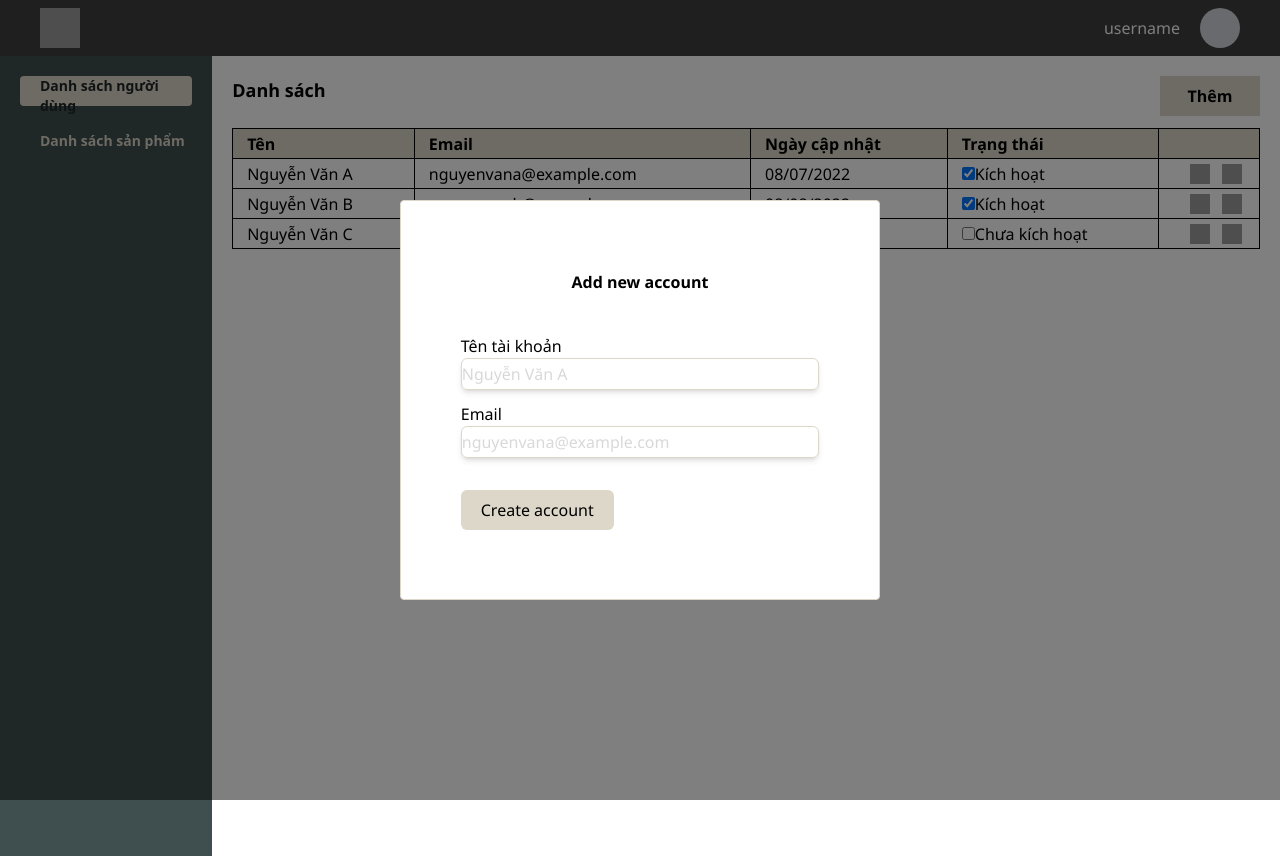
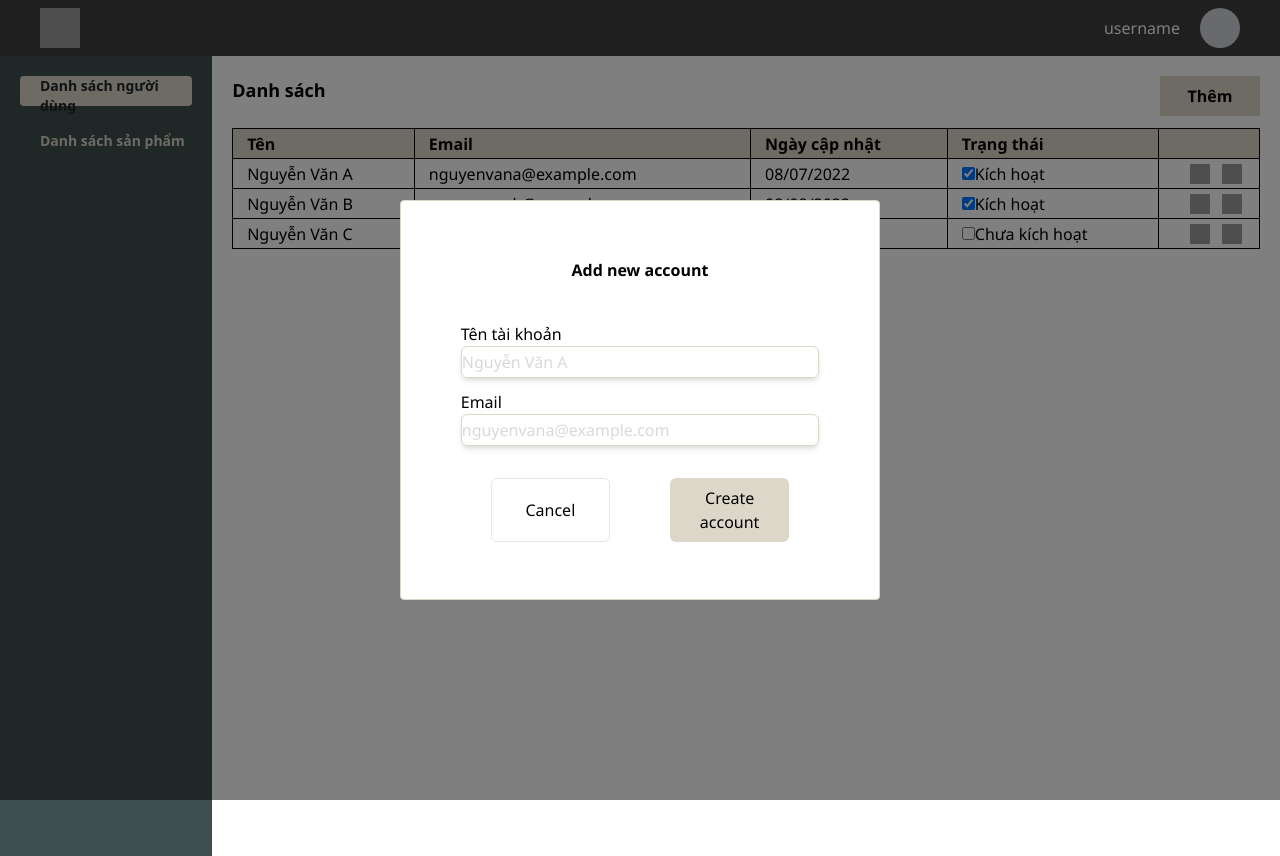
Before and after one commit to PhucKhang1310/react-forms, a React (Vite) app: page / in a window 1280 px wide. Both pictures are taken after a click on the button "Thêm". Built offline with nearby package versions, Linux system fonts and the light colour scheme; grey boxes are pictures that could not be loaded; the HTML template or start-up script is replaced by a standard one.

Commit message:
feat: enhance PopupForm and Management components with cancel functionality, update FormButton to support dynamic types and variants

```diff
--- a/src/components/FormButton.tsx
+++ b/src/components/FormButton.tsx
@@ -1,12 +1,16 @@
 interface FormButtonProps {
   label: string;
+  type?: "button" | "submit";
+  variant?: "bordered" | "filled";
+  onClick?: () => void;
 }
 
-const FormButton = ({ label }: FormButtonProps) => {
+const FormButton = ({ label, type = "submit", variant = "filled", onClick }: FormButtonProps) => {
   return (
     <button
-      className="mt-5 box-border w-auto rounded-md bg-[#dcd7c9] px-5 py-2 hover:cursor-pointer hover:opacity-90 active:opacity-50"
-      type="submit"
+      className={`${variant === "bordered" ? "border border-gray-200" : "bg-[#dcd7c9]"} mt-5 box-border w-1/3 rounded-md  px-5 py-2 hover:cursor-pointer hover:opacity-90 active:opacity-50`}
+      type={type}
+      onClick={onClick}
     >
       {label}
     </button>
--- a/src/components/Management.tsx
+++ b/src/components/Management.tsx
@@ -83,6 +83,11 @@ const Management = () => {
     setPendingItem(null);
   };
 
+  const onCancel = () => {
+    setCreatingAccount(false);
+    setPendingItem(null);
+  }
+
   const deleteMessage = `Are you sure you want to delete ${pendingItem?.name}?`;
   const statusMessage = `Are you sure you want to change the status of ${pendingItem?.name}?`;
 
@@ -96,6 +101,7 @@ const Management = () => {
             formType === "edit" ? "Update account" : "Create account"
           }
           onSubmit={handleSubmit}
+          onCancel={onCancel}
         />
       )}
       {popupVisible && (
--- a/src/components/Popup.tsx
+++ b/src/components/Popup.tsx
@@ -4,19 +4,17 @@ interface PopupProps {
   cancelText?: string;
   onConfirm?: () => void;
   onCancel?: () => void;
-  onUnfocus?: () => void;
 }
 
 const Popup = ({
   onConfirm,
   onCancel,
-  onUnfocus,
   message = "Do you really want to do this?",
   confirmText = "Yes",
   cancelText = "No",
 }: PopupProps) => {
   return (
-    <div className="absolute top-0 left-0 z-10 flex h-screen w-screen items-center justify-center bg-[rgba(0,0,0,0.5)]" onClick={onUnfocus}>
+    <div className="absolute top-0 left-0 z-10 flex h-screen w-screen items-center justify-center bg-[rgba(0,0,0,0.5)]">
       <div className="flex h-52 w-xl flex-col justify-center rounded-md bg-white">
         <div className="flex items-center justify-center p-10">
           <h3>{message}</h3>
--- a/src/components/PopupForm.tsx
+++ b/src/components/PopupForm.tsx
@@ -12,12 +12,14 @@ interface PopupFormProps {
   };
   buttonLabel?: string;
   onSubmit: (data: FormData) => void;
+  onCancel?: () => void;
 }
 
 const PopupForm = ({
   defaultValues = { name: "", email: "" },
   buttonLabel = "Create account",
   onSubmit,
+  onCancel,
   title,
 }: PopupFormProps) => {
   const {
@@ -52,7 +54,15 @@ const PopupForm = ({
             error={errors.email}
             defaultValue={defaultValues.email}
           />
-          <FormButton label={buttonLabel} />
+          <div className="flex w-full justify-around">
+            <FormButton
+              label="Cancel"
+              type="button"
+              onClick={onCancel}
+              variant="bordered"
+            />
+            <FormButton label={buttonLabel} />
+          </div>
         </form>
       </div>
     </div>
```
